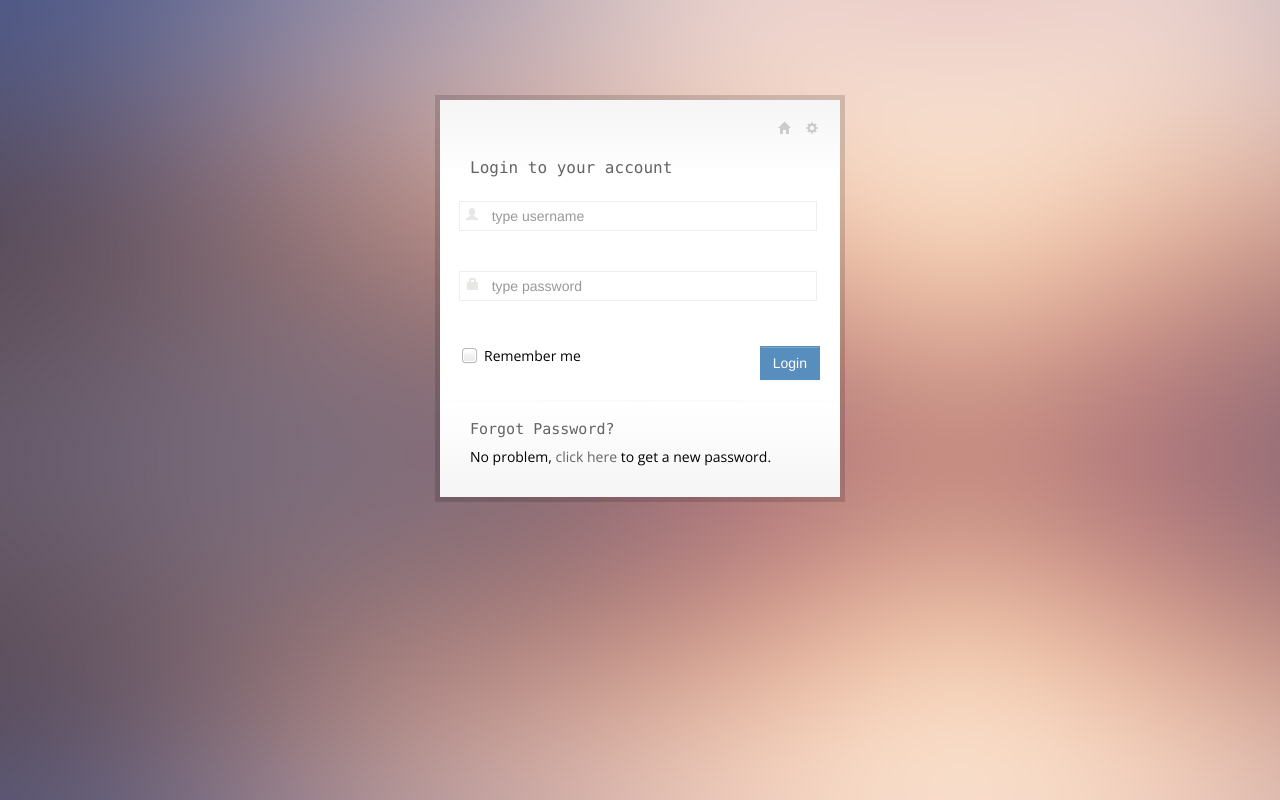
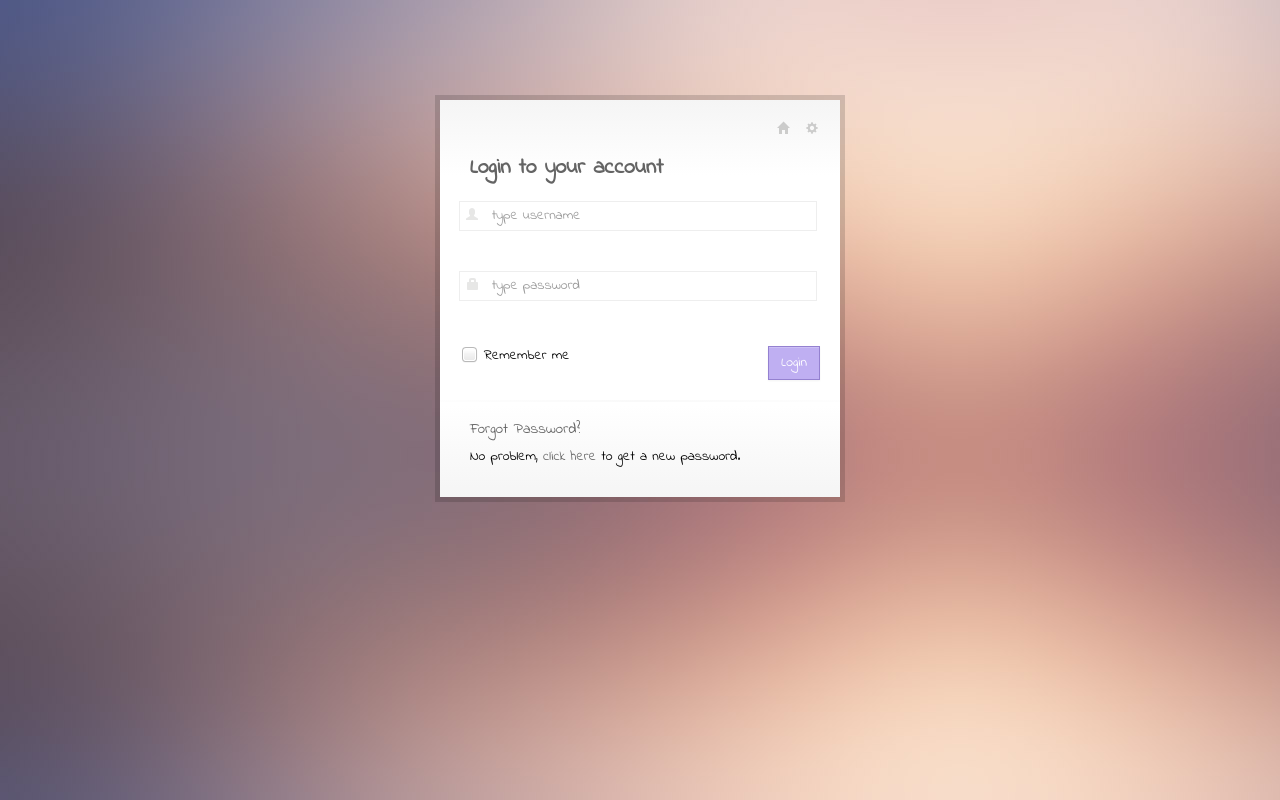
Before and after one commit to BraveCamp/beautiful-like-you, a plain HTML site: page login.html in a window 1280 px wide. Drawn offline with nearby package versions, Linux system fonts and the light colour scheme.

Commit message:
login page updates

```diff
--- a/css/style.css
+++ b/css/style.css
@@ -238,7 +238,7 @@ body {
 	background: #F5F5F5;
 	color: #333;
 	border: none;
-	font-family: 'Open Sans', sans-serif;
+	font-family: 'Indie Flower', cursive;
 	font-weight: 400;
 }
 
@@ -264,33 +264,33 @@ hr {
 	margin-left: 0px !important;
 }
 
-h1 {
+h1 { font-family: 'Indie Flower', cursive;
 	font-size: 32px;
 	line-height: 32px;
 	font-weight: 300;
 }
 
-h2 {
+h2 {font-family: 'Indie Flower', cursive;
 	font-size: 16px;
 	line-height: 16px;
 }
 
-h3 {
+h3 {font-family: 'Indie Flower', cursive;
 	font-size: 15px;
 	line-height: 15px;
 }
 
-h4 {
+h4 {font-family: 'Indie Flower', cursive;
 	font-size: 14px;
 	line-height: 14px;
 }
 
-h5 {
+h5 {font-family: 'Indie Flower', cursive;
 	font-size: 13px;
 	line-height: 13px;
 }
 
-h6 {
+h6 {font-family: 'Indie Flower', cursive;
 	font-size: 12px;
 	line-height: 12px;
 }
@@ -1656,15 +1656,16 @@ fieldset[disabled] .btn:active {
 }
 
 .btn-primary {
-  background-color: #578EBE;
-  border-color: #578EBE;
+  background-color: #bfaff2;
+  border-color: #9481d0;
+  font-family: 'Indie Flower', cursive;
 }
 
 .btn-primary:hover,
 .btn-primary:focus,
 .btn-primary:active {
-  background-color: #357ebd;
-  border-color: #3071a9;
+  background-color: #9481d0;
+  border-color: #9481d0;
 }
 
 .btn-primary.disabled:hover,
@@ -1676,8 +1677,8 @@ fieldset[disabled] .btn-primary:focus,
 .btn-primary.disabled:active,
 .btn-primary[disabled]:active,
 fieldset[disabled] .btn-primary:active {
-  background-color: #578EBE;
-  border-color: #578EBE;
+  background-color: ##9481d0;
+  border-color: #9481d0;
 }
 
 .btn-warning {
@@ -2069,14 +2070,15 @@ fieldset[disabled] .btn-link:focus {
 .login-box h2 {
 	color: #646464;
 	margin-left: 30px;
-	font-family: monaco;
-	font-weight: normal;
+	font-family:'Indie Flower', cursive;
+	font-weight: bolder;
+  font-size: 22px;
 }
 
 .login-box h3 {
 	color: #646464;
 	margin-left: 30px;
-	font-family: monaco;
+	font-family: 'Indie Flower', cursive;
 	font-weight: normal;
 }
 
@@ -2117,6 +2119,7 @@ fieldset[disabled] .btn-link:focus {
 .login-box input[type="password"] {
 	border: 1px solid #eee !important;
 	color: #aaa;
+  font-family: 'Indie Flower', cursive;
 	border-left: none !important;
 	-webkit-box-shadow: none;
        -moz-box-shadow: none;
--- a/login.html
+++ b/login.html
@@ -19,7 +19,7 @@
 	<link href="css/bootstrap-responsive.min.css" rel="stylesheet">
 	<link id="base-style" href="css/style.css" rel="stylesheet">
 	<link id="base-style-responsive" href="css/style-responsive.css" rel="stylesheet">
-	<link href='http://fonts.googleapis.com/css?family=Open+Sans:300italic,400italic,600italic,700italic,800italic,400,300,600,700,800&subset=latin,cyrillic-ext,latin-ext' rel='stylesheet' type='text/css'>
+	<link href='https://fonts.googleapis.com/css?family=Indie+Flower' rel='stylesheet' type='text/css'h
 	<!-- end: CSS -->
 
 
```
